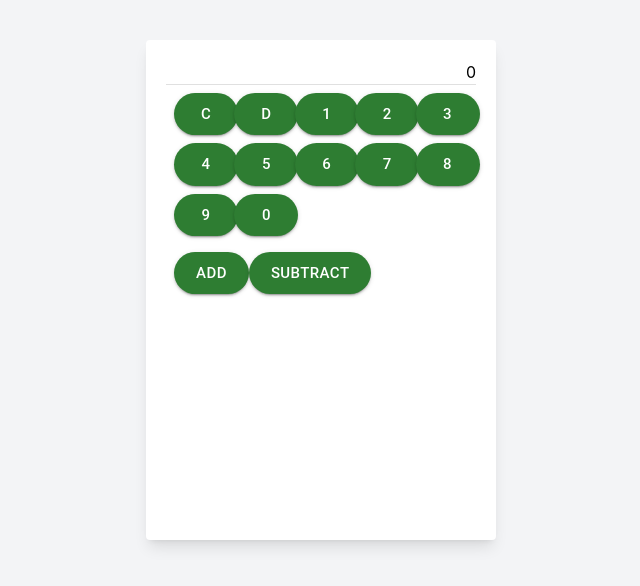
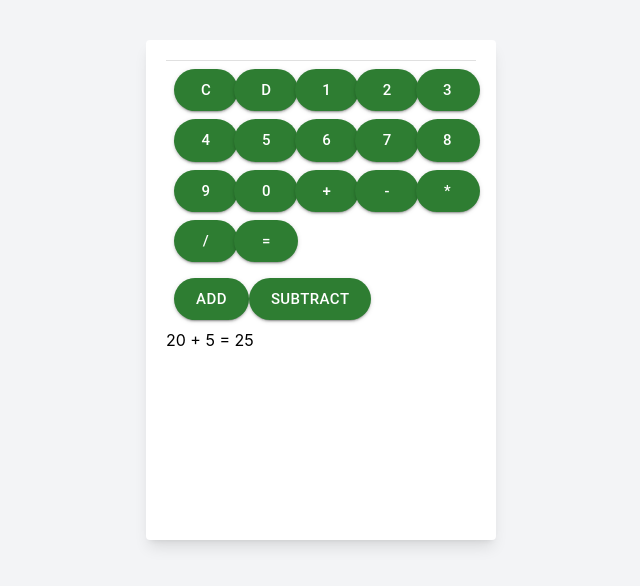
Before and after one commit to parwej7398/ReactJsTutorial, a React (Create React App) app: page /calculator in a window 1280 px wide. Shown: the part 110-696 px from the top of the page, without its empty margins (319-959 px from the left). Built offline with nearby package versions, Linux system fonts and the light colour scheme.

Commit message:
calculator

```diff
--- a/src/App.js
+++ b/src/App.js
@@ -5,6 +5,7 @@ import { routes } from "./Routes";
 import Layout from "./Layout";
 import Login from "./Authentication/Login";
 import Calculator from "./Calculator";
+
 
 const App = () => {
   return (
--- a/src/Calculator/index.js
+++ b/src/Calculator/index.js
@@ -12,20 +12,24 @@ const Calculator = () => {
             return 0
         }
         if (action.type === "Delete") {
-            const newValue = value.slice(0, value.length - 1)
+            const newValue = String(value).slice(0, value.length - 1)
 
-            // console.log(newValue.substring(0, newValue.length - 1));
             return newValue
+        }
+        if (action.type === "Total") {
+            return eval(value)
         }
 
     }
 
 
-    const [value, dispatch] = useReducer(reducers, 0)
+    const [value, dispatch] = useReducer(reducers, "")
 
     const handleInputValue = (value) => {
         dispatch({ type: "Input", value: value })
     }
+    const exp = "20 + 5"
+    // const exp1 = '20' + "5"
 
     return (
         <div className='flex min-h-screen justify-center items-center bg-gray-100'>
@@ -49,11 +53,20 @@ const Calculator = () => {
                     <CustomButton onClick={() => handleInputValue(8)}>8</CustomButton>
                     <CustomButton onClick={() => handleInputValue(9)}>9</CustomButton>
                     <CustomButton onClick={() => handleInputValue(0)}>0</CustomButton>
+                    <CustomButton onClick={() => handleInputValue('+')}>+</CustomButton>
+                    <CustomButton onClick={() => handleInputValue('-')}>-</CustomButton>
+                    <CustomButton onClick={() => handleInputValue('*')}>*</CustomButton>
+                    <CustomButton onClick={() => handleInputValue('/')}>/</CustomButton>
+                    <CustomButton onClick={() => dispatch({ type: 'Total' })}>=</CustomButton>
                 </div>
                 <div className='flex items-center p-2'>
                     <CustomButton>Add</CustomButton>
                     <CustomButton>Subtract</CustomButton>
                 </div>
+
+
+                <p>{exp} = {eval(exp)}</p>
+
             </div>
         </div>
     )
--- /dev/null
+++ b/src/Calculator2/index.js
@@ -0,0 +1,190 @@
+import React, { useReducer, useState } from "react";
+import { Button, Divider } from "@mui/material";
+
+const Calculator = () => {
+    const [target, setTarget] = useState("First");
+
+    const reducer = (value, action) => {
+        if (action.type === "Equal") {
+            if (value.operation === "Add") {
+                const display = Number(value.first) + Number(value.second);
+                setTarget("Total");
+                return {
+                    ...value,
+                    displayValue: display,
+
+                };
+            }
+            if (value.operation === "Subtract") {
+                const display = Number(value.first) - Number(value.second);
+                setTarget("Total");
+                return {
+                    ...value,
+                    displayValue: display,
+
+                };
+            }
+            alert(`Wrong Operation : ${value.operation}`);
+            return value;
+        }
+        if (action.type === "Input" && target === "First") {
+            const display = String(value.displayValue) + String(action.value);
+            return {
+                ...value,
+                displayValue: display,
+                first: Number(display),
+                second: Number(value.second),
+            };
+        }
+
+        if (action.type === "Input" && target === "Second") {
+            const display = String(value.displayValue) + String(action.value);
+            return {
+                ...value,
+                displayValue: display,
+                first: Number(value.first),
+                second: Number(display),
+            };
+        }
+
+        if (action.type === "Reset") {
+            setTarget("First");
+            return {
+                ...value,
+                displayValue: "0",
+                first: 0,
+                second: 0,
+            };
+        }
+
+        if (action.type === "Delete" && target === "First") {
+            const display = value.displayValue.slice(
+                0,
+                value.displayValue.toString().length - 1
+            );
+            return {
+                ...value,
+                displayValue: display,
+                first: Number(display),
+                second: Number(value.second),
+            };
+        }
+
+        if (action.type === "Delete" && target === "Second") {
+            const display = value.displayValue.slice(
+                0,
+                value.displayValue.toString().length - 1
+            );
+            return {
+                ...value,
+                displayValue: display,
+                first: Number(value.first),
+                second: Number(display),
+            };
+        }
+
+        if (action.type === "Add") {
+            setTarget("Second");
+            return {
+                ...value,
+                displayValue: "0",
+                first: Number(value.first),
+                second: Number(value.second),
+                operation: "Add",
+            };
+        }
+
+        if (action.type === "Subtract") {
+            setTarget("Second");
+            return {
+                ...value,
+                displayValue: "0",
+                first: Number(value.first),
+                second: Number(value.second),
+                operation: "Subtract",
+            };
+        }
+
+
+        if (target === "Total") {
+            return {
+                ...value,
+                displayValue: "0",
+                first: 0,
+                second: 0,
+            };
+        }
+
+        alert(`Wrong Action Type : ${action.type}`);
+        return value;
+    };
+
+    const [value, dispatch] = useReducer(reducer, {
+        displayValue: "0",
+        first: 0,
+        second: 0,
+        operation: null,
+    });
+
+    return (
+        <div className="flex items-center justify-center h-screen gap-2 bg-gray-100">
+            <div className="flex flex-col w-[350px] h-[500px] shadow-xl bg-white">
+                <div className="flex w-full flex-col gap-1 p-3 font-bold">
+                    {target === 'Total' && <>
+                        <div className="flex w-full justify-between">
+                            <p>First : </p> <p>{value.first}</p>
+                        </div>
+                        <div className="flex w-full justify-between">
+                            <p>Second : </p> <p>{value.second}</p>
+                        </div>
+                    </>}
+                    <div className="flex w-full justify-between">
+                        <p>{target}</p> <p>{value.displayValue}</p>
+                    </div>
+
+                </div>
+                <Divider />
+                <div className="grid grid-cols-5 gap-2 p-2">
+                    <Button
+                        variant="contained"
+                        onClick={() => dispatch({ type: "Reset" })}
+                    >
+                        C
+                    </Button>
+                    <Button
+                        variant="contained"
+                        onClick={() => dispatch({ type: "Delete" })}
+                    >
+                        D
+                    </Button>
+                    {[1, 2, 3, 4, 5, 6, 7, 8, 9, 0].map((value) => (
+                        <Button
+                            key={value}
+                            variant="contained"
+                            onClick={() => dispatch({ type: "Input", value })}
+                        >
+                            {value}
+                        </Button>
+                    ))}
+                    <Button variant="contained" onClick={() => dispatch({ type: "Add" })}>
+                        +
+                    </Button>
+                    <Button
+                        variant="contained"
+                        onClick={() => dispatch({ type: "Subtract" })}
+                    >
+                        -
+                    </Button>
+                    <Button
+                        variant="contained"
+                        onClick={() => dispatch({ type: "Equal" })}
+                    >
+                        =
+                    </Button>
+                </div>
+            </div>
+        </div>
+    );
+};
+
+export default Calculator;
--- a/src/Layout/index.js
+++ b/src/Layout/index.js
@@ -1,7 +1,6 @@
 import classNames from "classnames";
 import React from "react";
 import { Link } from "react-router-dom";
-import UseReducerDemo from "../UseReducer";
 
 const Layout = ({ children }) => {
 
@@ -50,6 +49,11 @@ const Layout = ({ children }) => {
       id: 9,
       to: "/use-reducer",
       navItem: "UseReducerDemo"
+    },
+    {
+      id: 2,
+      to: "/calculator",
+      navItem: "Calculator"
     },
   ];
   return (
--- a/src/Props/Component/index.js
+++ b/src/Props/Component/index.js
@@ -1,7 +1,6 @@
 import React from "react";
 
 const Component = (props) => {
-  console.log(props);
   return (
     <div>
       Name from Child Component :{props.name} {props.n}{" "}
--- a/src/Routes/index.js
+++ b/src/Routes/index.js
@@ -14,6 +14,7 @@ import Products2 from "../Products2";
 import Layout from "../Layout";
 import UseReducerDemo from "../UseReducer";
 import Calculator from "../Calculator";
+import SpreadOperator from "../SpreadOperator";
 
 
 export const routes = [
@@ -119,4 +120,9 @@ export const routes = [
     path: "calculator",
     element: <Calculator />,
   },
+  {
+    id: 2,
+    path: "operator",
+    element: <SpreadOperator />,
+  },
 ];
--- /dev/null
+++ b/src/SpreadOperator/index.js
@@ -0,0 +1,19 @@
+import React from 'react';
+
+const SpreadOperator = () => {
+    const arr1 = [1, 2, 3]
+    const arr2 = [4, 5, 6]
+
+
+    const arr3 = [...arr1, ...arr2]
+
+    //[1,2,3,4,5,6]
+
+    return (
+        <div>
+            {arr3.join('  ')}
+        </div>
+    );
+}
+
+export default SpreadOperator;
```
Also changed, not shown: src/Products/index.js (+1 -16 lines).
